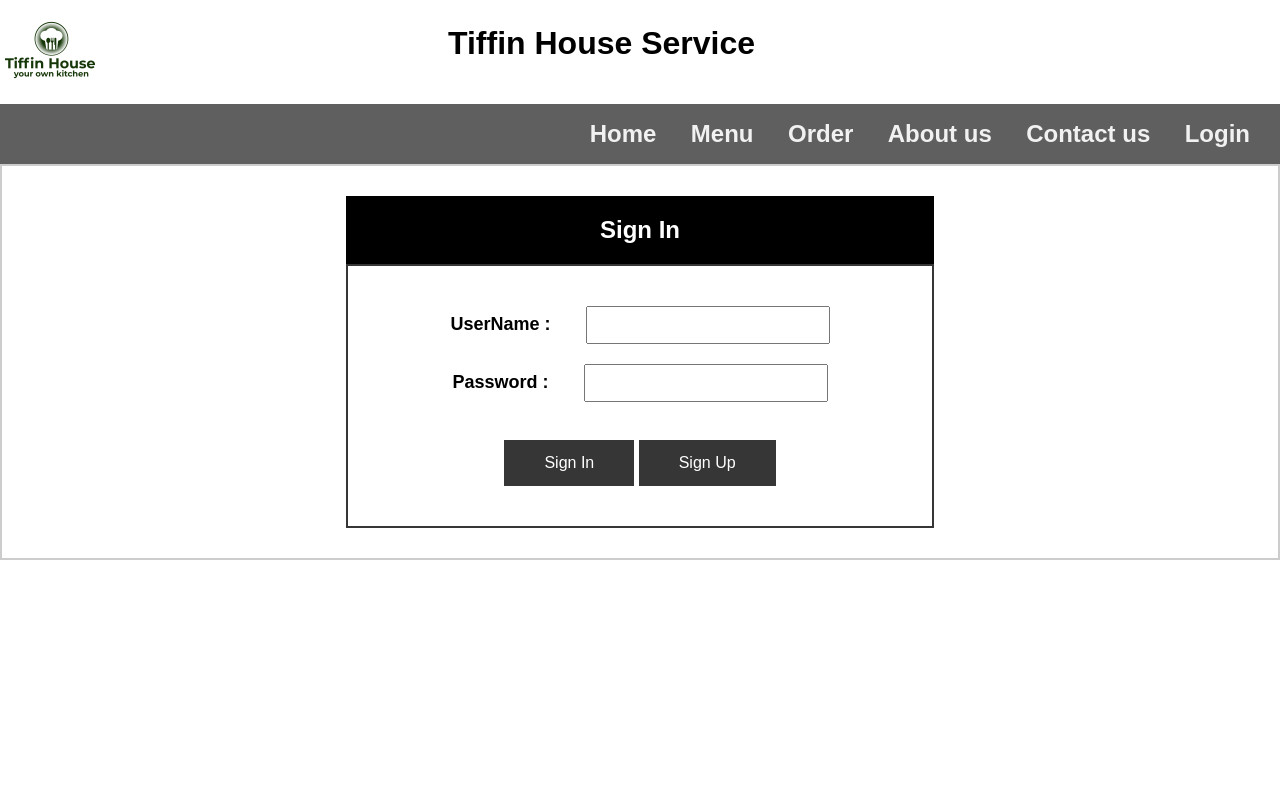
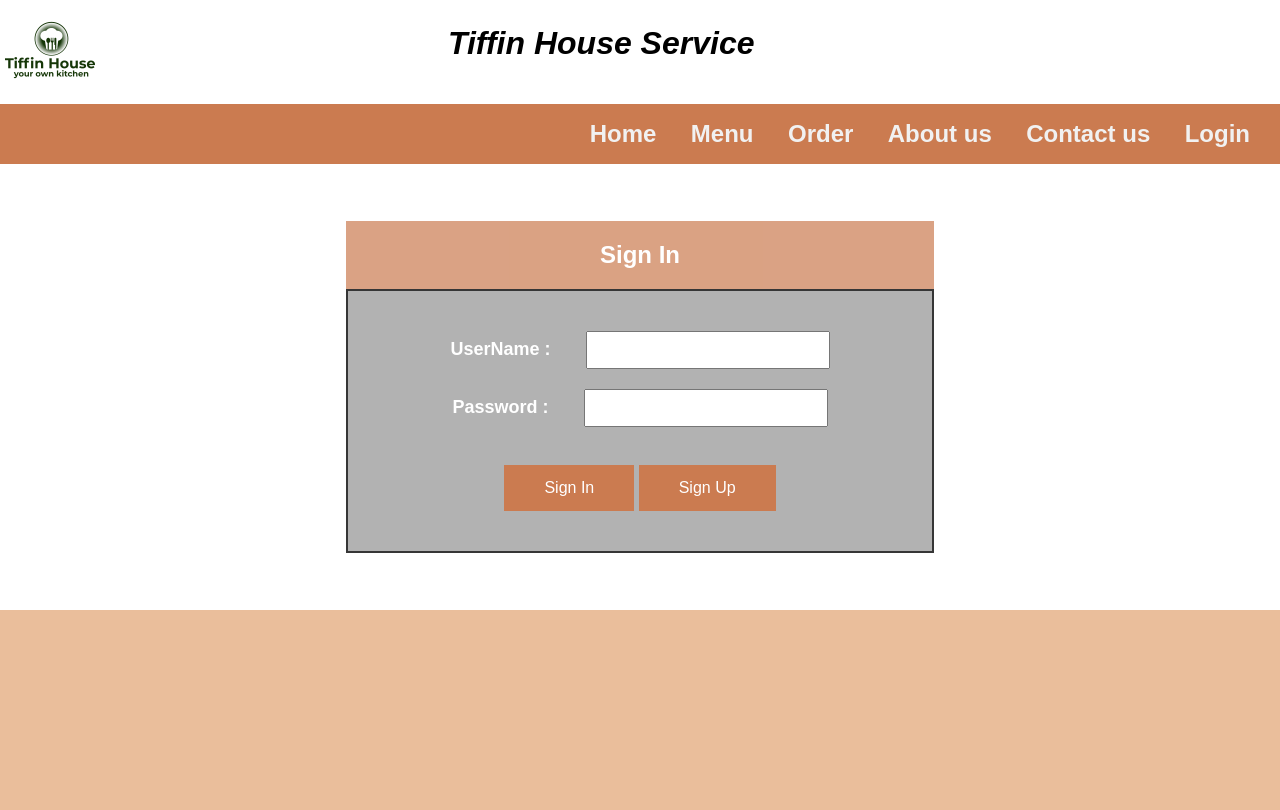
Before and after one commit to charanjattana648/TiffinHouseService, a PHP site: page / in a window 1280 px wide. Before the commit the page ends 560 px from the top, so only its background shows below. Run offline with PHP 8.4, Linux system fonts and the light colour scheme.

Commit message:
css changed

```diff
--- a/css/index.css
+++ b/css/index.css
@@ -9,6 +9,7 @@ body{
 	display: inline-block;
 }
 .logo{
+    display: inline-block;
 	width: 35%;
 	float: left;
 }
@@ -16,6 +17,7 @@ body{
 	width: 65%;
 	display: inline-block;
 	padding: 25px 0;
+	font-style: italic;
 
 }
 .title h1{
@@ -30,7 +32,7 @@ body{
 }
 .head_bottom nav{
 
-	background-color: #5f5f5f;
+	background-color: #cb7b50;
 }
 .head_bottom ul{
 	display: inline-block;
@@ -56,13 +58,15 @@ body{
 
 	width: 100%;
 	display: inline-block;
-	padding: 30px 50px;
+	padding: 55px 50px;
 	box-sizing: border-box;
-	border: 2px solid #ccc;
+	border: 2px solid #ffffff;
 	text-align: center;
+
 }
 .login_div h2{
-	background-color: black;
+	background-color: #cb7b50;
+	opacity: 0.7;
 	color: white;
 	margin: 0 auto;
 	width: 50%;
@@ -76,12 +80,14 @@ form.login_form{
 	box-sizing: border-box;
 	border: 2px solid #363636;
 	text-align: center;
+	background: rgba(0, 0, 0, 0.3);
 }
 .login_form label{
 
 	margin: 0 30px 0 0;
 	font-size: 18px;
 	font-weight: 600;
+	color: #ffffff;
 }
 .login_form input{
 
@@ -95,8 +101,91 @@ form.login_form{
 
 	padding: 14px 40px;
 	font-size: 16px;
-	background: #363636;
+	background: #cb7b50;
 	color: white;
 	border: 0;
 	padding: 14px 40px;
 }
+/* image*/
+.body img
+{
+	position : absolute;
+	top : 110px;
+	height : 500px;
+	z-index : -1;
+	left: 0px;
+	width: 100%;
+}
+
+/* css for menu page */
+.Menu h1{
+	text-align: center;
+}
+
+table.menutable{
+	table-layout: auto;
+	border : 2px solid #e8eaea;
+    margin-left : 120px;
+	margin-bottom : 10px;
+	font-size : 1.5em;
+  font-family: arial, sans-serif;
+  border-collapse: collapse;
+
+}
+td, th {
+  border: 1px solid #dddddd;
+  text-align: left;
+  padding: 8px;
+}
+tr:nth-child(even) {
+  background-color: #dddddd;
+}
+section.Recipe{
+	width: 100%;
+	height: auto;
+	background-color: #ffffff;
+}
+section.vegMenu{
+	width : auto;
+	height : 220px;
+}
+img.menuimage{
+  height: 180px;
+  width: 100%;
+  border: 2px solid black;
+  border-radius: 50%;
+
+
+}
+section.leftphoto{
+  height: 180px;
+  width: 15%;
+  background-color: #ffffff;
+  float: left;
+  padding: 20px 40px 10px;
+}
+section.righttext{
+	height : 180px;
+	width : 75%;
+	background-color : #fdffff;
+	float : right;
+	padding :10px;
+}
+img.menuimage:hover
+{
+	opacity : 0.6;
+	height : 200px;
+	width : 230px;
+}
+section.righttext p{
+	background-color: #ffffff;
+	padding: 0px 30px 5px 5px;
+	 text-align: justify;
+  text-justify: inter-word;
+
+}
+
+footer{
+	background-color : #eabe9b;
+	height: 200px;
+}
```
